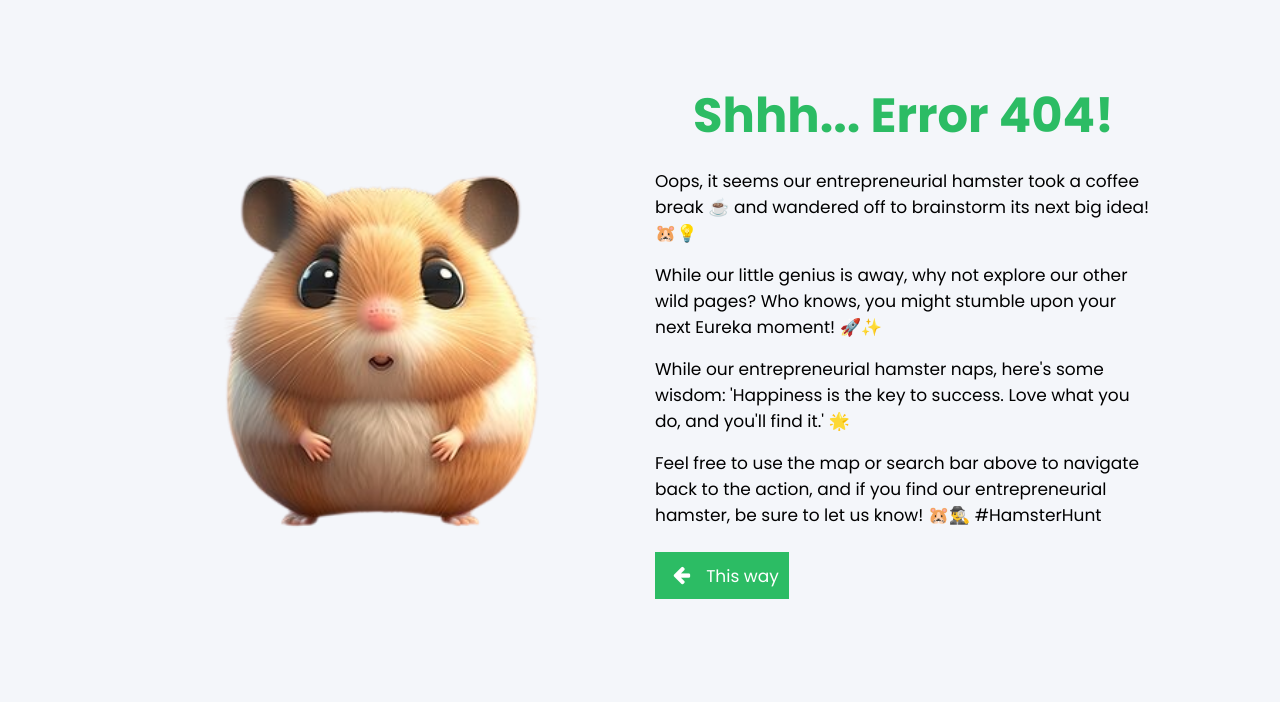
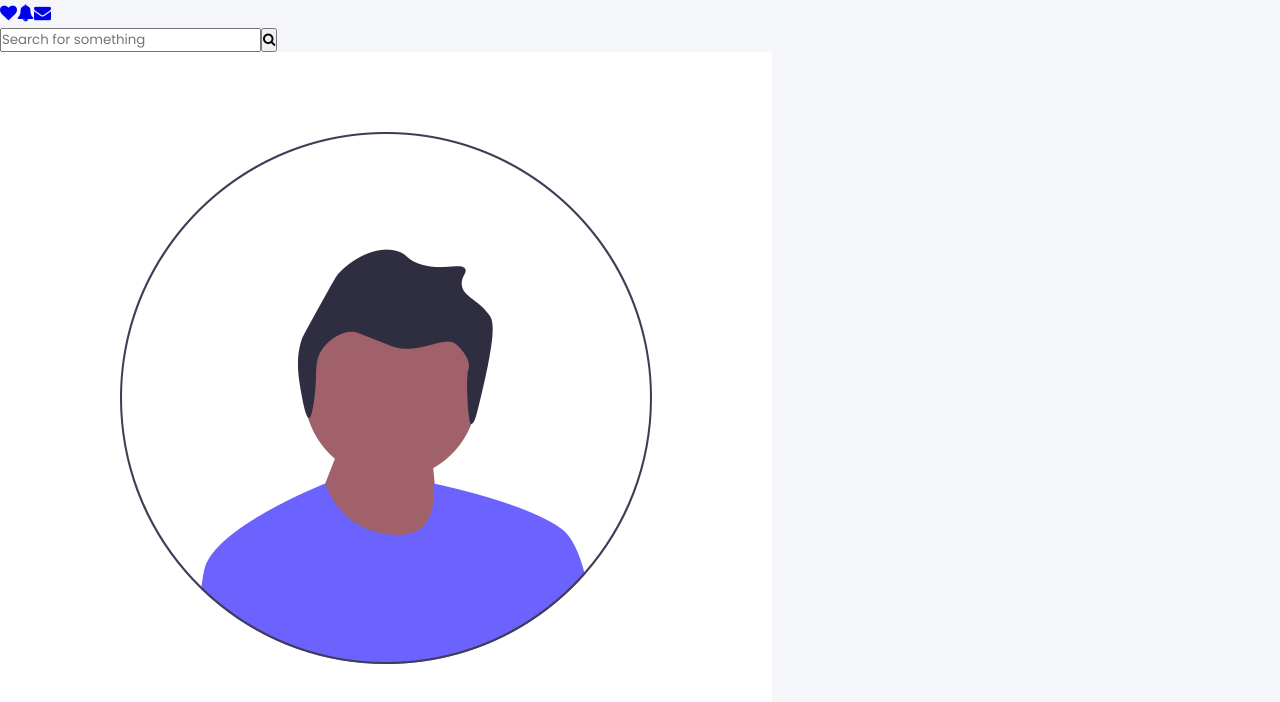
Before and after one commit to Nemwel-Boniface/entrepreneur_connect_fe, a React (Create React App) app: page /feed in a window 1280 px wide. Shown: the top 702 px of the page. Built offline with nearby package versions, Linux system fonts and the light colour scheme.

Commit message:
Update included:   - Linked the Feed component to the main page   - Fixed sme typos found to make the feednavbar showing

```diff
--- a/src/App.js
+++ b/src/App.js
@@ -14,6 +14,7 @@ import LogIn from './components/user/LogIn';
 import SignUp from './components/user/SignUp';
 import CurrentUserProfile from './components/user/userProfile';
 import NotFound from './components/NotFound';
+import Feed from './components/feed/Feed';
 
 function App() {
   return (
@@ -23,6 +24,7 @@ function App() {
         <Route path="/login" element={<LogIn />} />
         <Route path="signup" element={<SignUp />} />
         <Route path="/userProfile" element={<CurrentUserProfile />} />
+        <Route path='/feed' element={<Feed />} />
         <Route path="*" element={<NotFound />} />
       </Routes>
     </div>
--- a/src/components/feed/Feed.js
+++ b/src/components/feed/Feed.js
@@ -8,3 +8,5 @@ const Feed = () => {
     </section>
   )
 }
+
+export default Feed;
--- a/src/components/feed/FeedNavBar.js
+++ b/src/components/feed/FeedNavBar.js
@@ -1,5 +1,5 @@
 import React from "react";
-import { Link } from "react-router-dom";
+import { Link } from 'react-router-dom';
 import userProfilePic from '../../images/user/defaultUserIcon.png';
 
 const FeedNavBar = () => {
@@ -8,8 +8,8 @@ const FeedNavBar = () => {
       <nav className="navbar">
         <div className="feedNavBarLeft">
           <Link className="followrequests" to="/"><i class="fa fa-heart" aria-hidden="true"></i></Link>
-          <LInk className="notifications" to="/"><i class="fa fa-bell" aria-hidden="true"></i></LInk>
-          <LInk className="messages" to="/"><i class="fa fa-envelope" aria-hidden="true"></i></LInk>
+          <Link className="notifications" to="/"><i class="fa fa-bell" aria-hidden="true"></i></Link>
+          <Link className="messages" to="/"><i class="fa fa-envelope" aria-hidden="true"></i></Link>
         </div>
         <div className="feedNavBarRight">
           <form className="formFeedSearch">
```
